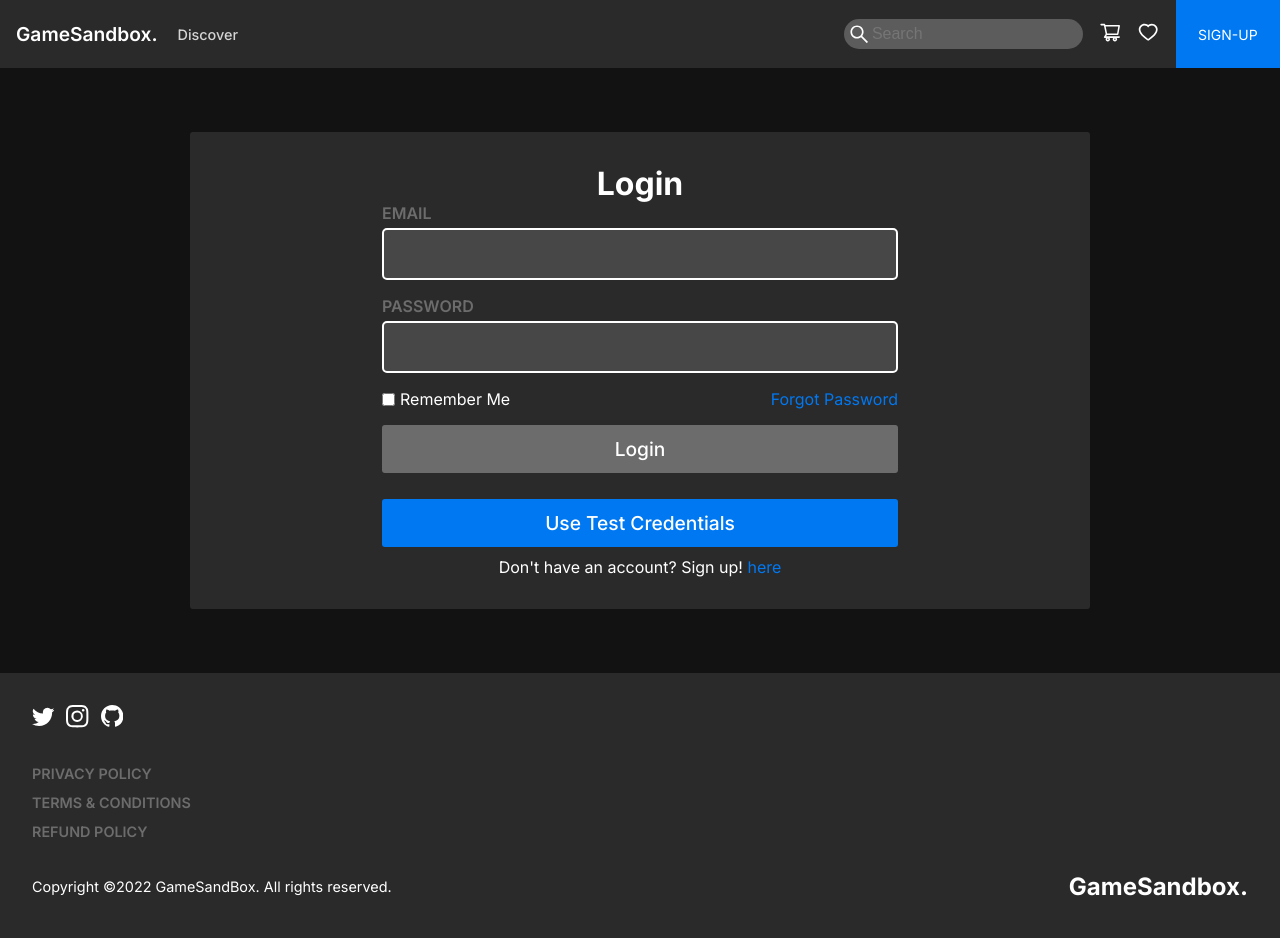
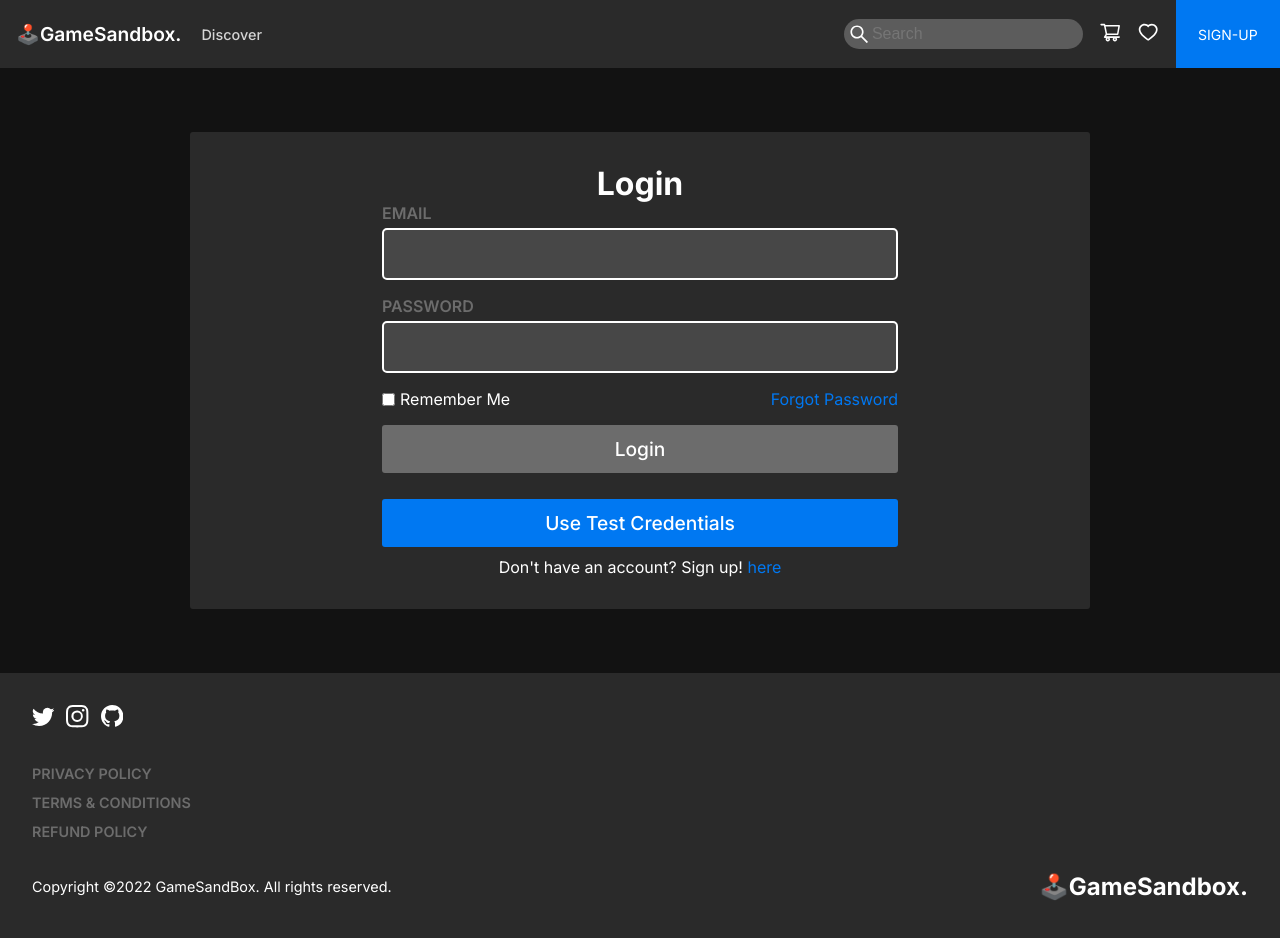
Before and after one commit to thegeorgenikhil/gamesandbox-ecomm-react, a React (Create React App) app: page /login in a window 1280 px wide. Shown: the top 938 px of the page. Built offline with nearby package versions, Linux system fonts and the light colour scheme; what miragejs would draw is missing.

Commit message:
fix: signin error handling

```diff
--- a/src/components/Footer/Footer.jsx
+++ b/src/components/Footer/Footer.jsx
@@ -32,7 +32,7 @@ const Footer = () => {
 
       <div className="footer-copyright-container">
           <p className="footer-copyright">Copyright ©2022 GameSandBox. All rights reserved.</p>
-          <h2>GameSandbox.</h2>
+          <h2>🕹️GameSandbox.</h2>
       </div>
     </footer>
   );
--- a/src/components/Navbar/Navbar.jsx
+++ b/src/components/Navbar/Navbar.jsx
@@ -27,7 +27,7 @@ const Navbar = () => {
     <div className="navbar">
       <div className="nav-left-container">
         <Link to={"/"} className="format-link nav-brand">
-          GameSandbox.
+          🕹️GameSandbox.
         </Link>
         <Link to={"/games/all"} className="format-link browse-btn">
           Discover
--- a/src/components/SignIn/SignIn.jsx
+++ b/src/components/SignIn/SignIn.jsx
@@ -46,11 +46,17 @@ const SignIn = () => {
             password: undefined,
           })
         );
+        setFormData({ email: "", password: "" });
         setIsLoading(false);
         return navigate("/games/all");
       }
     } catch (error) {
       console.log(error);
+      alertSetter({
+        alertAction: "ALERT-DANGER",
+        alertMessage: "Failed to sign-in. Try again!",
+      });
+      alertHide();
     }
   };
   return (
```
Also changed, not shown: public/index.html (+4 -1 lines).
